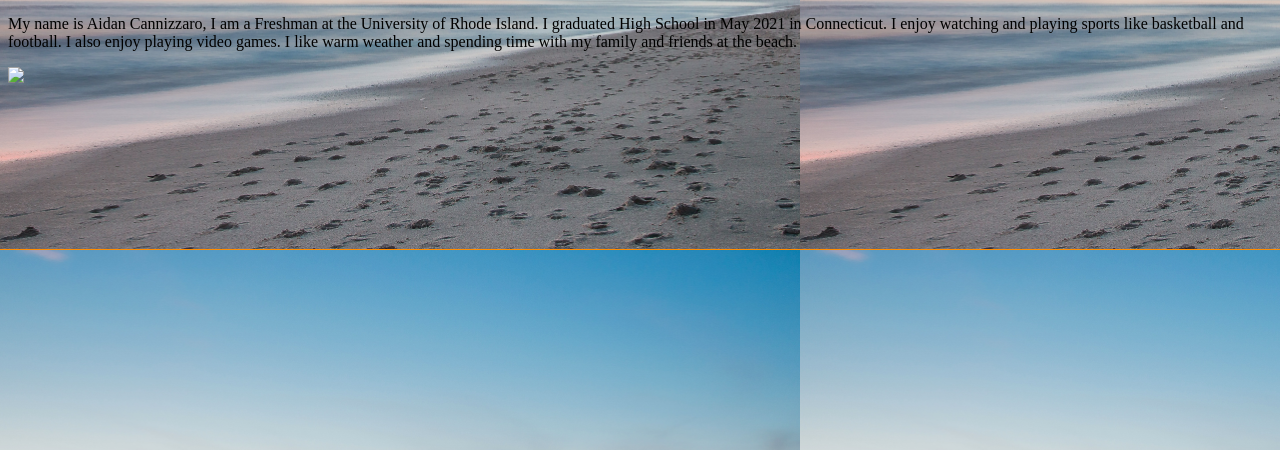
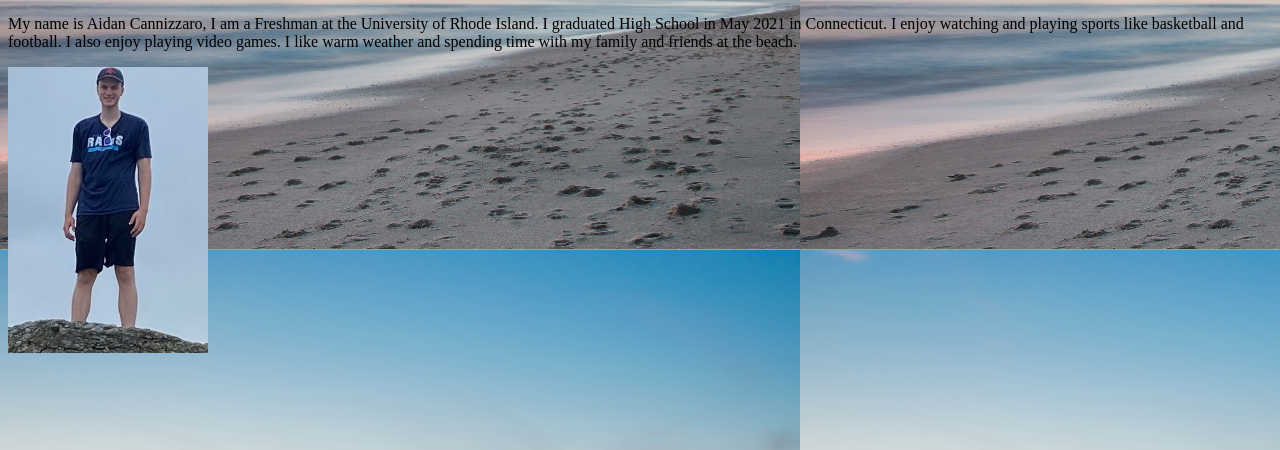
Before and after one commit to aidanzaro/aidanzaro.github.io, a plain HTML site: page about.html in a window 1280 px wide. Shown: the part 350-800 px from the top of the page. Drawn offline with Linux system fonts and the light colour scheme.

Commit message:
Update about.html

```diff
--- a/about.html
+++ b/about.html
@@ -20,6 +20,6 @@
         <h1>About Me</h1>
        <p> My name is Aidan Cannizzaro, I am a Freshman at the University of Rhode Island. I graduated High School in May 2021 in Connecticut. I enjoy watching and playing sports like basketball and football. I also enjoy playing video games. I like warm weather and spending time with my family and friends at the beach.
         </p>
-        <a href="index.html"><img src="aidan.png">
+        <a href="index.html"><img src="aidan.jpg">
     </body>
 </html>
```
